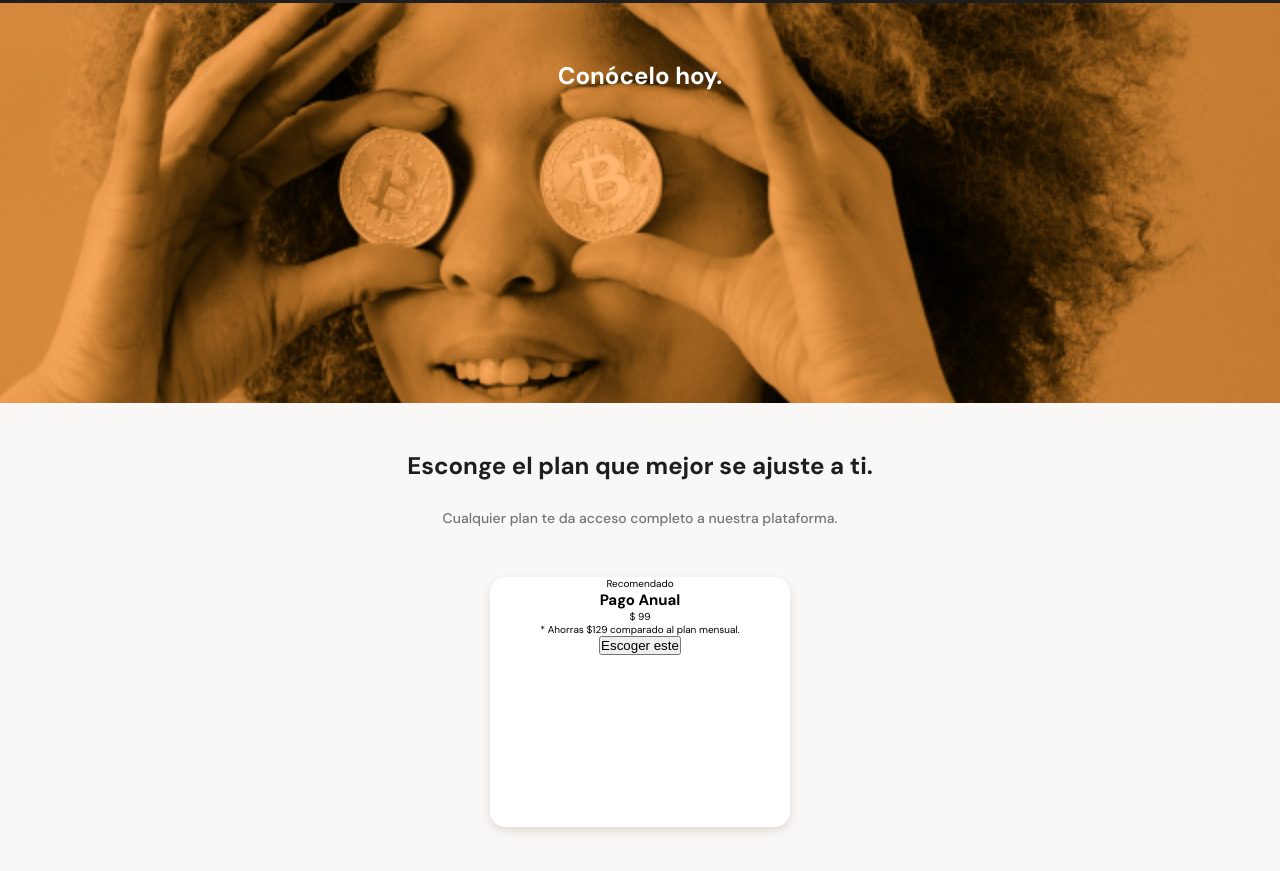
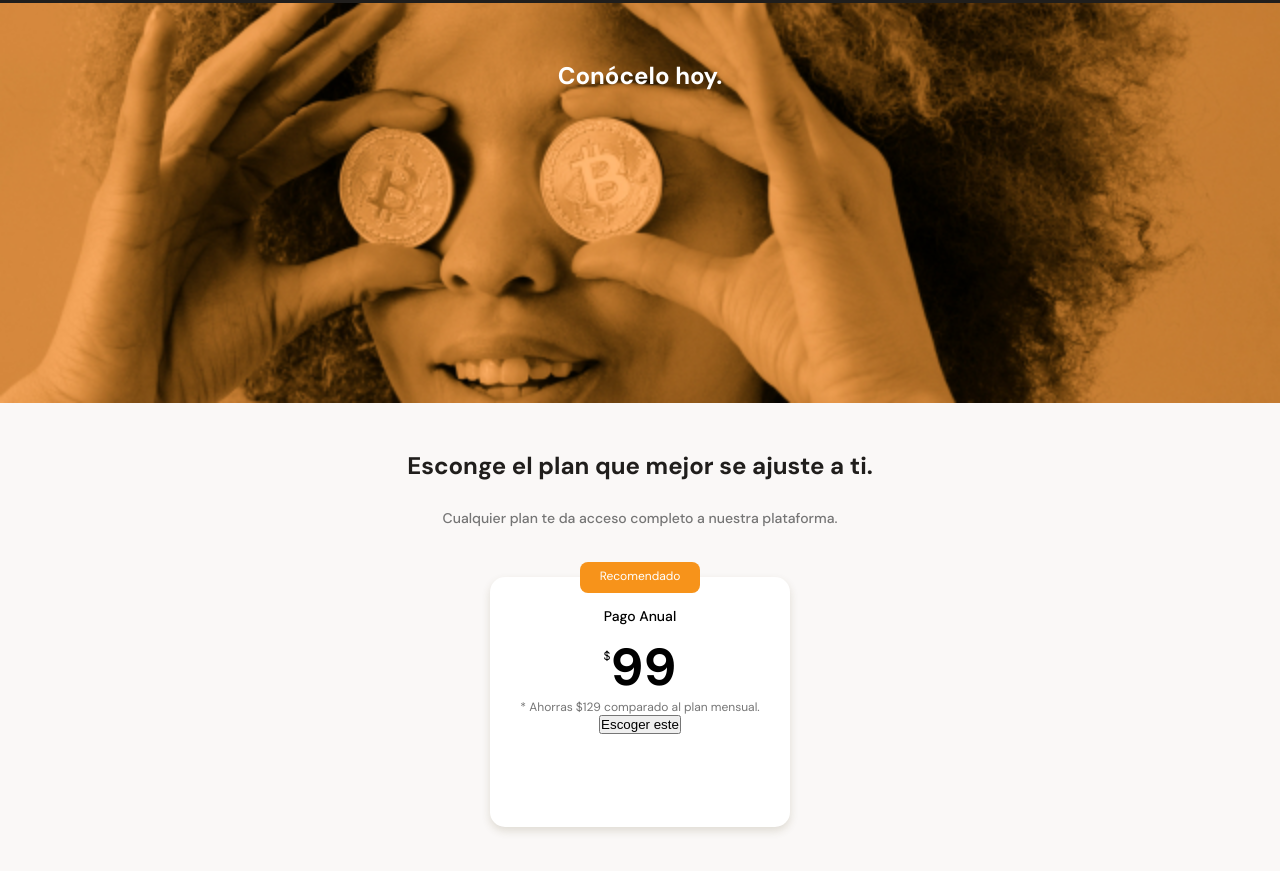
Before and after one commit to ericgomez/Maquetacion-Mobile-First, a plain HTML site: page index.html in a window 1280 px wide. Shown: the part 1987-2858 px from the top of the page. Drawn offline with Linux system fonts and the light colour scheme.

Commit message:
Detallando estilos en tarjetas de planes

```diff
--- a/css/styles.css
+++ b/css/styles.css
@@ -433,3 +433,43 @@ main {
     border-radius: 15px;
     box-shadow: 0 4px 8px rgba(89,73, 30, 0.16);
 }
+
+.recommended {
+    position: absolute;
+    width: 120px;
+    height: 31px;
+    padding: 6px;
+    top: -15px;
+    left: calc(50% - 60px);
+    font-size: 1.2rem;
+    background-color: var(--bitcoin-orange);
+    border-radius: 8px;
+    color: var(--just-white);
+}
+
+.plan-card--title {
+    padding-top: 30px;
+    font-size: 1.4rem;
+    font-weight: 500;
+    line-height: 1.8rem;
+    color: black;
+}
+
+.plan-card--price {
+    padding: 5px 0;
+    font-size: 5.2rem;
+    font-weight: bold;
+    line-height: 5.3rem;
+    color: black;
+}
+
+.plan-card--price span {
+    font-size: 1.2rem;
+    font-weight: 300;
+    vertical-align: 25px;/*Sube el contenido*/
+}
+
+.plan-card--saving {
+    font-size: 1.2rem;
+    color: #757575;
+}
```
Also changed, not shown: index.html (+1 -1 lines).
